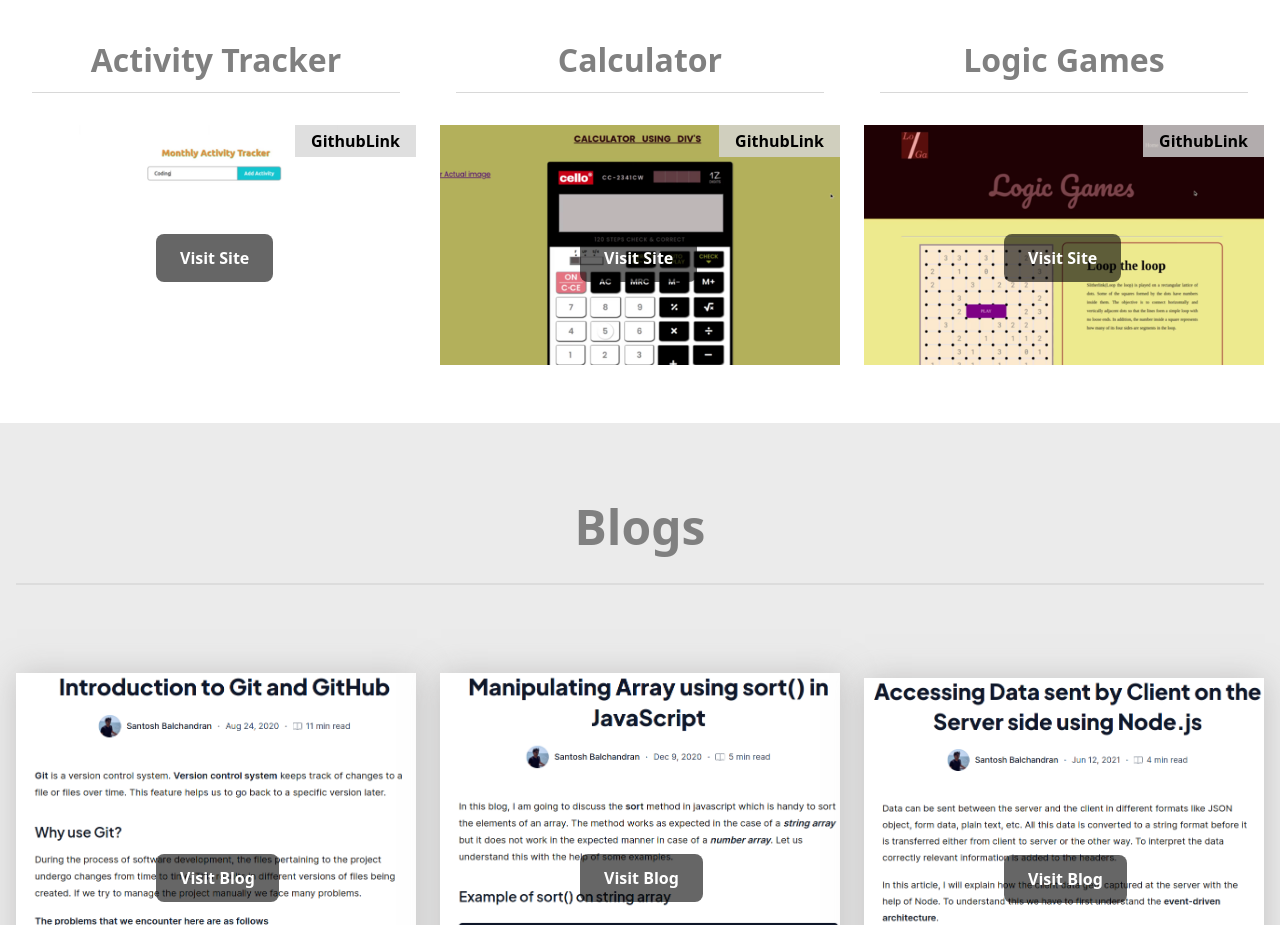
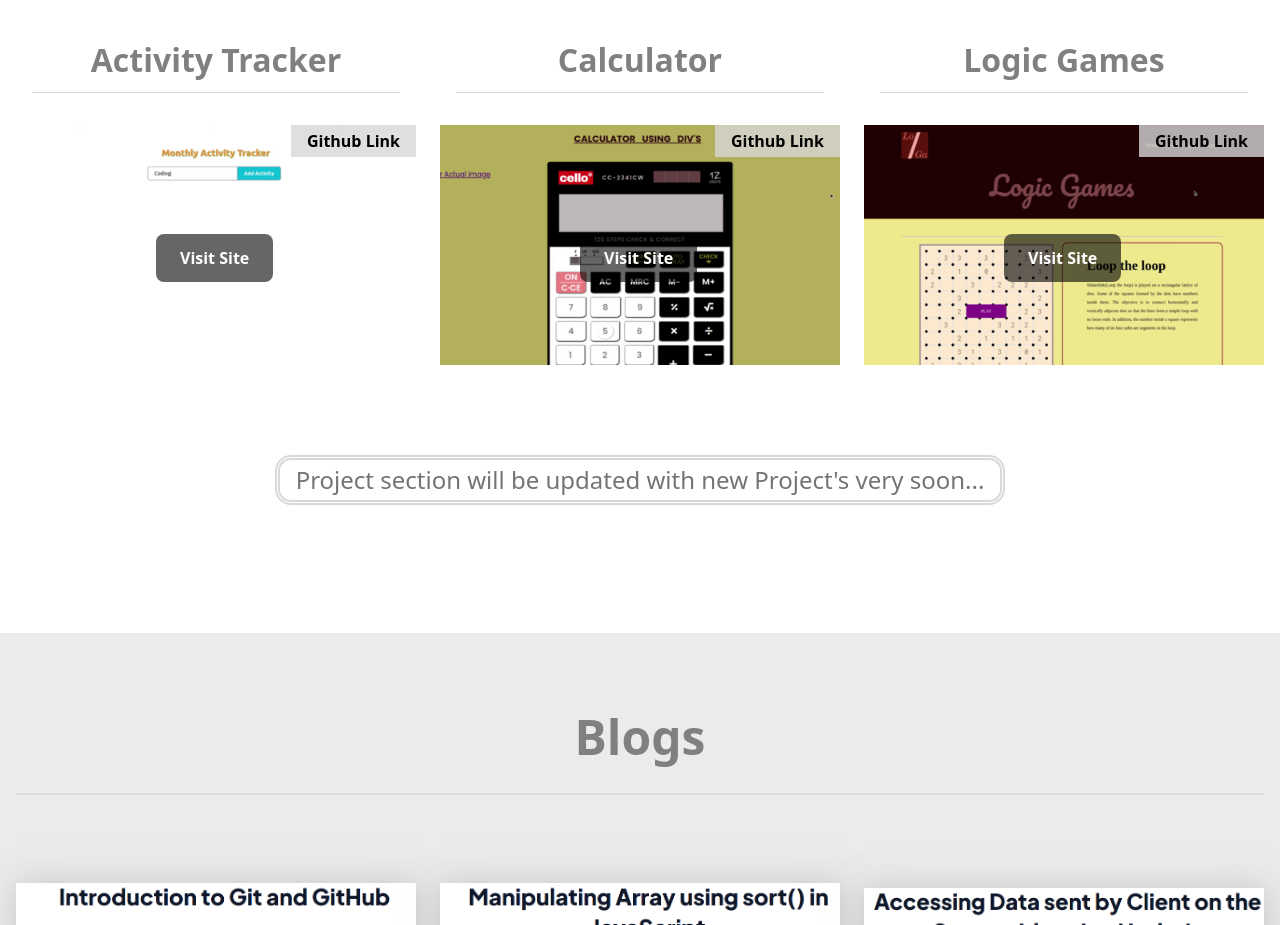
Before and after one commit to sanbal13/Portfolio, a React (Create React App) app: page / in a window 1280 px wide. Shown: the part 1560-2485 px from the top of the page. Built offline with nearby package versions, Linux system fonts and the light colour scheme.

Commit message:
Create Update Component

```diff
--- a/src/components/Projects.js
+++ b/src/components/Projects.js
@@ -1,5 +1,6 @@
 import React from 'react'
 import projects from '../data/projects'
+import Update from './Update'
 
 export default function Projects() {
   return (
@@ -13,11 +14,11 @@ export default function Projects() {
           <div className='card'>
           <img src={project.image} alt={project.title} className='thumbnail'/>
           <a href={project.link} target='_blank' rel='noreferrer' className='card-button'>Visit Site</a>
-          <a href={project.github_link} target='_blank' rel='noreferrer' className='github-link'>GithubLink</a>
+          <a href={project.github_link} target='_blank' rel='noreferrer' className='github-link'>Github Link</a>
           </div>
           </li>
         ))}
-
+       <Update section="Project"/>
 
      </ul>
      </div>
--- /dev/null
+++ b/src/components/Update.js
@@ -0,0 +1,8 @@
+import React from 'react'
+
+export default function Update(props) {
+  let section = props.section;
+  return (
+    <div className="update">{section} section will be updated with new {section}'s very soon...</div>
+  )
+}
--- a/src/components/style.css
+++ b/src/components/style.css
@@ -198,6 +198,15 @@ li {
 .background-primary {
   background-color: rgba(216, 216, 216, 0.5);
 }
+.update {
+  color: rgb(116, 116, 116);
+  border: 5px double rgb(216, 216, 216);
+  font-size: 1.5rem;
+  border-radius: 1rem;
+  padding: .5rem 1rem;
+  text-align: center;
+  margin: 5rem auto;
+}
 /************ Navigation ***********/
 .main-logo {
   font-family: 'Orbitron', sans-serif;
```
